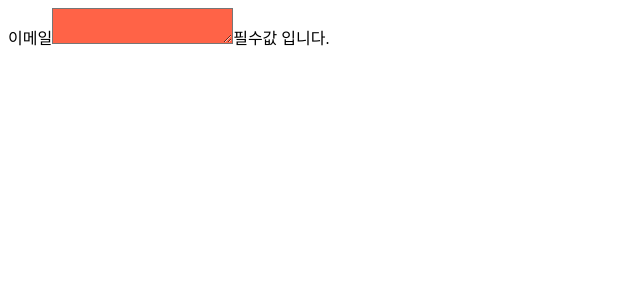
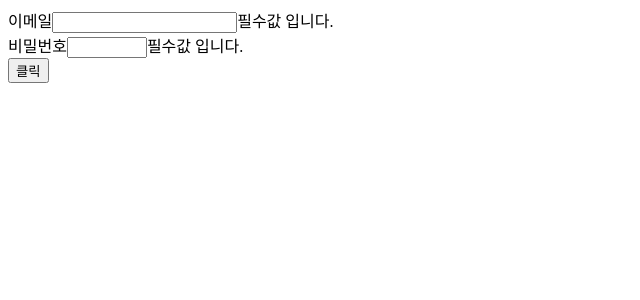
Before and after one commit to hsw824/next-ds, a React (Vite) app: page / in a window 1280 px wide. Shown: the top 300 px of the page, without its empty margins (0-640 px from the left). Built offline with nearby package versions, Linux system fonts and the light colour scheme.

Commit message:
Feat: Form 컴포넌트 완성

```diff
--- a/src/App.tsx
+++ b/src/App.tsx
@@ -1,67 +1,28 @@
-import Root from './components/Accordion/index';
 import Form from './components/Form';
-
-// const data = [
-//   {
-//     id: '1',
-//     title: 'title1',
-//     content:
-//       't is a long established fact that a reader will be distracted by the readable content of a page when looking at its layout. The point of using Lorem Ipsum is that it has a more-or-less normal distribution of letters, as opposed to using is a long established fact that a reader will be distracted by the readable content of a page when looking at its layout. The point of using Lorem Ipsum is that it has a more-or-less normal distribution of letters, as opposed to using is a long established fact that a reader will be distracted by the readable content of a page when looking at its layout. The point of using Lorem Ipsum is that it has a more-or-less normal distribution of letters, as opposed to using ',
-//   },
-//   {
-//     id: '2',
-//     title: 'title2',
-//     content:
-//       't is a long established fact that a reader will be distracted by the readable content of a page when looking at its layout. The point of using Lorem Ipsum is that it has a more-or-less normal distribution of letters, as opposed to using ',
-//   },
-//   {
-//     id: '3',
-//     title: 'title3',
-//     content:
-//       't is a long established fact that a reader will be distracted by the readable content of a page when looking at its layout. The point of using Lorem Ipsum is that it has a more-or-less normal distribution of letters, as opposed to using ',
-//   },
-//   {
-//     id: '4',
-//     title: 'title4',
-//     content:
-//       't is a long established fact that a reader will be distracted by the readable content of a page when looking at its layout. The point of using Lorem Ipsum is that it has a more-or-less normal distribution of letters, as opposed to using ',
-//   },
-//   {
-//     id: '5',
-//     title: 'title5',
-//     content:
-//       't is a long established fact that a reader will be distracted by the readable content of a page when looking at its layout. The point of using Lorem Ipsum is that it has a more-or-less normal distribution of letters, as opposed to using ',
-//   },
-//   {
-//     id: '6',
-//     title: 'title6',
-//     content:
-//       't is a long established fact that a reader will be distracted by the readable content of a page when looking at its layout. The point of using Lorem Ipsum is that it has a more-or-less normal distribution of letters, as opposed to using ',
-//   },
-// ];
 
 function App() {
   return (
     <div>
-      {/* <Root type="single">
-        {data.map((item) => {
-          return (
-            <Root.Item key={item.id}>
-              <Root.Trigger id={item.id}>{item.title}</Root.Trigger>
-              <Root.Content id={item.id}>{item.content}</Root.Content>
-            </Root.Item>
-          );
-        })}
-      </Root> */}
-
-      <Form>
+      <Form noValidate>
         <Form.Field name="email">
           <Form.Label>이메일</Form.Label>
           <Form.Control asChild>
-            <textarea style={{ backgroundColor: 'tomato' }} />
+            <input type="text" required pattern="[0-9]{8}" />
           </Form.Control>
           <Form.Message match="valueMissing" />
+          <Form.Message match="patternMismatch">형식이 맞지 않습니다. 생년월일 8자로 적어주세요 yyyymmdd</Form.Message>
         </Form.Field>
+        <Form.Field name="password">
+          <Form.Label>비밀번호</Form.Label>
+          <Form.Control asChild>
+            <input type="number" step={0.5} required min={10} max={100} />
+          </Form.Control>
+          <Form.Message match="valueMissing" />
+          <Form.Message match="stepMismatch">유효한 값은 0.5 단위입니다.</Form.Message>
+          <Form.Message match="rangeUnderflow">10보다 작으면 안됩니다.</Form.Message>
+          <Form.Message match="rangeOverflow">100보다 크면 안됩니다.</Form.Message>
+        </Form.Field>
+        <Form.Button>클릭</Form.Button>
       </Form>
     </div>
   );
--- a/src/components/Form/index.tsx
+++ b/src/components/Form/index.tsx
@@ -1,93 +1,196 @@
-import { createContext, useContext } from 'react';
+import { createContext, forwardRef, useContext, useState } from 'react';
 import { Primitive } from '../Primitive';
 
-// 임포트 경로 절대 경로로 바꾸기
+interface BaseComponentType {
+  asChild?: boolean;
+}
 
-interface FormType extends React.FormHTMLAttributes<HTMLFormElement> {
-  asChild?: boolean;
+interface WithChildrenProps {
   children: React.ReactNode;
 }
 
-interface FieldType extends React.HTMLAttributes<HTMLDivElement> {
-  asChild?: boolean;
-  name: string;
-  children: React.ReactNode;
-}
-
-interface LabelType extends React.LabelHTMLAttributes<HTMLLabelElement> {
-  asChild?: boolean;
-  children: React.ReactNode;
-}
-
-interface ControlType extends React.InputHTMLAttributes<HTMLInputElement> {
-  asChild?: boolean;
+interface WithOptionalChildrenProps {
   children?: React.ReactNode;
 }
 
-interface MessageType extends React.HTMLAttributes<HTMLSpanElement> {
-  asChild?: boolean;
-  children?: React.ReactNode;
-  match: ValidityMatcher;
+type FormType = BaseComponentType & WithChildrenProps & React.FormHTMLAttributes<HTMLFormElement>;
+
+type FieldType = BaseComponentType &
+  WithChildrenProps &
+  React.HTMLAttributes<HTMLDivElement> & {
+    name: string;
+  };
+
+type LabelType = BaseComponentType & WithChildrenProps & React.LabelHTMLAttributes<HTMLLabelElement>;
+
+type ControlType = BaseComponentType & WithOptionalChildrenProps & React.InputHTMLAttributes<HTMLInputElement>;
+
+type MessageType = BaseComponentType &
+  WithOptionalChildrenProps &
+  React.HTMLAttributes<HTMLSpanElement> & {
+    match: ValidityMatcher;
+  };
+
+type FormComponent = React.ForwardRefExoticComponent<FormType & React.RefAttributes<HTMLFormElement>> & {
+  Field: React.ForwardRefExoticComponent<FieldType & React.RefAttributes<HTMLDivElement>>;
+  Label: React.ForwardRefExoticComponent<LabelType & React.RefAttributes<HTMLLabelElement>>;
+  Control: React.ForwardRefExoticComponent<ControlType & React.RefAttributes<HTMLInputElement>>;
+  Message: React.ForwardRefExoticComponent<MessageType & React.RefAttributes<HTMLSpanElement>>;
+  Button: React.ForwardRefExoticComponent<ButtonType & React.RefAttributes<HTMLButtonElement>>;
+};
+
+type ButtonType = BaseComponentType & WithChildrenProps & React.ButtonHTMLAttributes<HTMLButtonElement>;
+interface FieldContextType {
+  name: string;
+  validityObj: ValidityState;
+  setValidityObj: React.Dispatch<React.SetStateAction<ValidityState>>;
 }
 
-interface FieldContextType {
-  name: string;
-}
-
-const validityMatchers = ['badInput', 'valueMissing', 'tooLong', 'tooShort', 'valid'] as const;
+const validityMatchers = [
+  'badInput',
+  'customError',
+  'patternMismatch',
+  'rangeOverflow',
+  'rangeUnderflow',
+  'stepMismatch',
+  'tooLong',
+  'tooShort',
+  'typeMismatch',
+  'valueMissing',
+  'valid',
+] as const;
 
 type ValidityMatcher = (typeof validityMatchers)[number];
 
 const FieldContext = createContext<FieldContextType | null>(null);
 
-const Form = ({ children, ...props }: FormType) => {
-  return <Primitive.form {...props}>{children}</Primitive.form>;
+const useFieldContext = () => {
+  const fieldContext = useContext(FieldContext);
+  if (!fieldContext) throw new Error('context error');
+  return fieldContext;
 };
 
-const Field = ({ children, name, ...props }: FieldType) => {
+const Form = forwardRef<HTMLFormElement, FormType>(({ children, onSubmit, ...props }, ref) => {
+  const handleSubmit = (event: React.FormEvent<HTMLFormElement>) => {
+    event.preventDefault();
+    const form = event.currentTarget;
+    const isValid = form.checkValidity();
+
+    if (!isValid) return;
+
+    if (onSubmit) {
+      onSubmit(event);
+    }
+  };
   return (
-    <FieldContext.Provider value={{ name: name }}>
-      <Primitive.div {...props}>{children}</Primitive.div>
+    <Primitive.form ref={ref} {...props} onSubmit={handleSubmit}>
+      {children}
+    </Primitive.form>
+  );
+}) as FormComponent;
+
+const Field = forwardRef<HTMLDivElement, FieldType>(({ children, name, ...props }, ref) => {
+  const [validityObj, setValidityObj] = useState<ValidityState>({
+    badInput: false,
+    customError: false,
+    patternMismatch: false,
+    rangeOverflow: false,
+    rangeUnderflow: false,
+    stepMismatch: false,
+    tooLong: false,
+    tooShort: false,
+    typeMismatch: false,
+    valueMissing: true,
+    valid: false,
+  });
+  return (
+    <FieldContext.Provider value={{ name, validityObj, setValidityObj }}>
+      <Primitive.div ref={ref} {...props}>
+        {children}
+      </Primitive.div>
     </FieldContext.Provider>
   );
-};
+});
 
-const Label = ({ children, ...props }: LabelType) => {
-  const { name } = useContext(FieldContext) as FieldContextType;
+const Label = forwardRef<HTMLLabelElement, LabelType>(({ children, ...props }, ref) => {
+  const { name } = useFieldContext();
   return (
-    <Primitive.label {...props} htmlFor={name}>
+    <Primitive.label ref={ref} {...props} htmlFor={name}>
       {children}
     </Primitive.label>
   );
-};
-const Control = ({ ...props }: ControlType) => {
-  const { name } = useContext(FieldContext) as FieldContextType;
-  return <Primitive.input {...props} name={name} />;
-};
+});
 
-const Message = (props: MessageType) => {
+const Control = forwardRef<HTMLInputElement, ControlType>((props, ref) => {
+  const { name, setValidityObj } = useFieldContext();
+  const handleInput = (e: React.FormEvent<HTMLInputElement>) => {
+    const currentTarget = e.currentTarget;
+
+    const updateValidity = validityMatchers.reduce(
+      (prevValidityState, key) => {
+        prevValidityState[key] = currentTarget.validity[key];
+        return prevValidityState;
+      },
+      {} as Record<ValidityMatcher, boolean>,
+    );
+
+    setValidityObj((prevState) => ({
+      ...prevState,
+      ...updateValidity,
+    }));
+  };
+
+  return <Primitive.input {...props} name={name} ref={ref} onInput={handleInput} />;
+});
+
+const Message = forwardRef<HTMLSpanElement, MessageType>((props, ref) => {
   const { children, match, ...messageProps } = props;
+  const { validityObj } = useFieldContext();
 
   const DEFAULT_INVALID_MESSAGE = '유효하지 않은 값입니다.';
   const DEFAULT_BUILT_IN_MESSAGES: Record<ValidityMatcher, string | undefined> = {
     badInput: DEFAULT_INVALID_MESSAGE,
+    customError: '',
+    patternMismatch: '패턴이 맞지 않습니다.',
+    rangeOverflow: '값이 기준값보다 크면 안됩니다.',
+    rangeUnderflow: '값이 기준값보다 작으면 안됩니다.',
+    stepMismatch: '유효한 값으로 맞춰주세요.',
     tooLong: '입력값이 너무 깁니다.',
     tooShort: '입력값이 너무 짧습니다.',
     valid: undefined,
     valueMissing: '필수값 입니다.',
+    typeMismatch: '형식에 맞게 작성해 주세요.',
   };
+  if (match && validityObj[match]) {
+    const builtMessage = DEFAULT_BUILT_IN_MESSAGES[match];
+    return (
+      <Primitive.span ref={ref} {...messageProps}>
+        {children || builtMessage}
+      </Primitive.span>
+    );
+  }
+  if (match === 'valid') {
+    return (
+      <Primitive.span ref={ref} {...messageProps}>
+        {children ? children : DEFAULT_INVALID_MESSAGE}
+      </Primitive.span>
+    );
+  }
+  return null;
+});
 
-  if (match) {
-    const builtMessage = DEFAULT_BUILT_IN_MESSAGES[match];
-    return <Primitive.span {...messageProps}>{children || builtMessage}</Primitive.span>;
-  }
-
-  return <Primitive.span {...messageProps}>{children ? children : DEFAULT_INVALID_MESSAGE}</Primitive.span>;
-};
+const Button = forwardRef<HTMLButtonElement, ButtonType>(({ children, ...props }, ref) => {
+  return (
+    <Primitive.button {...props} ref={ref}>
+      {children}
+    </Primitive.button>
+  );
+});
 
 Form.Field = Field;
 Form.Label = Label;
 Form.Control = Control;
 Form.Message = Message;
+Form.Button = Button;
 
 export default Form;
```
